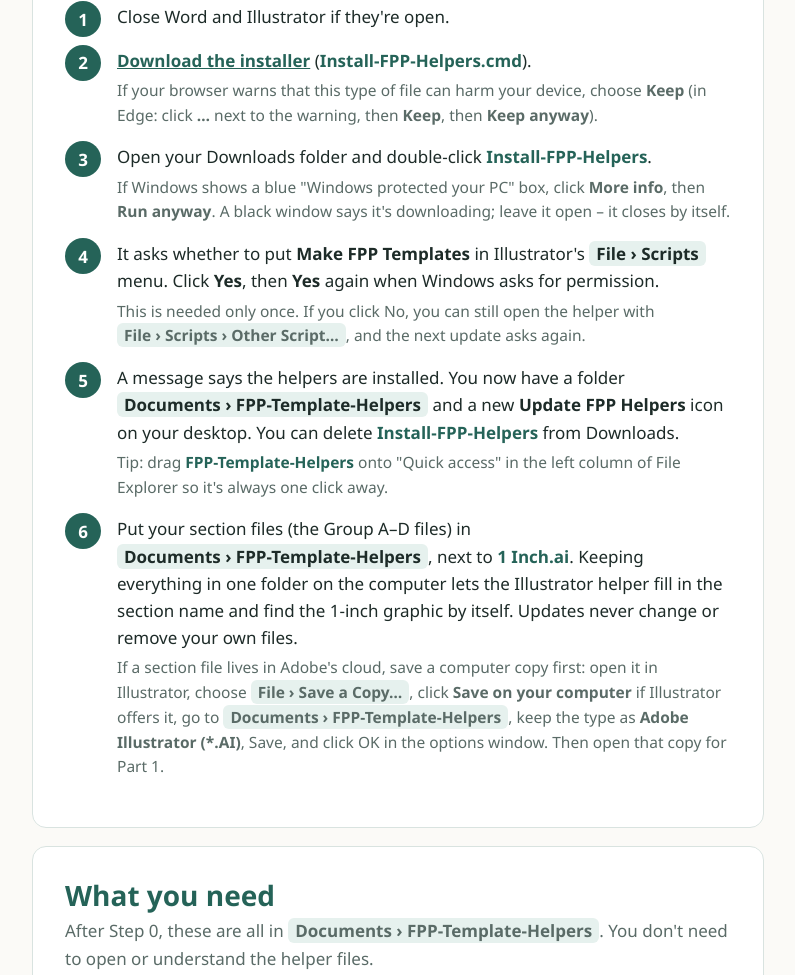
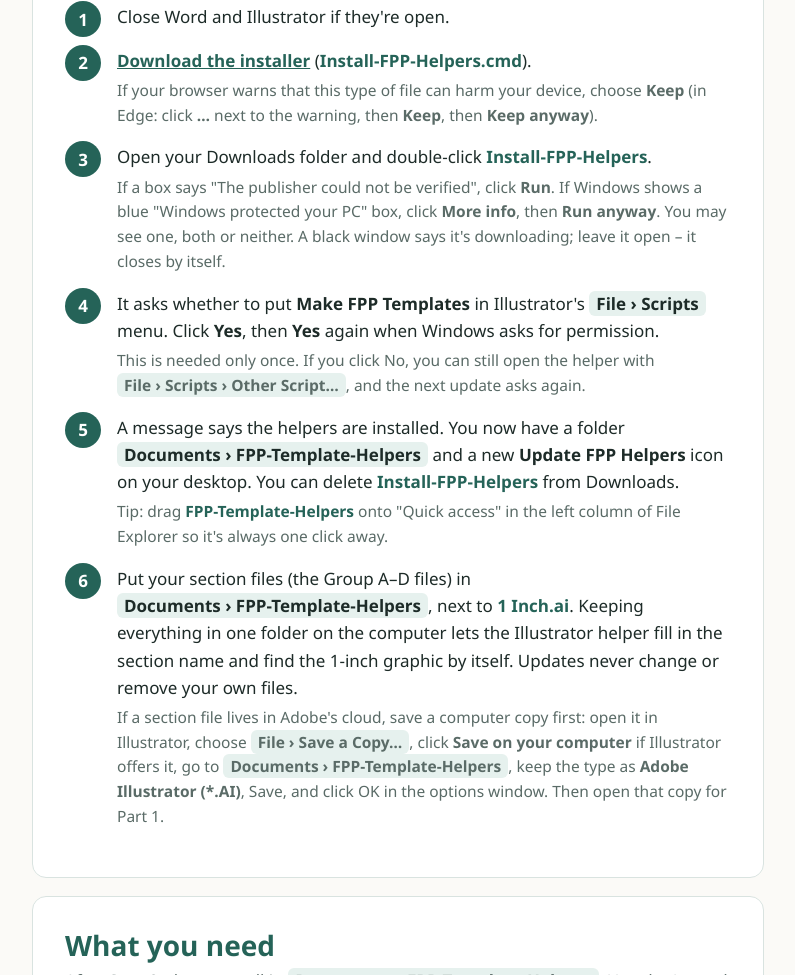
Before and after one commit to Rhialto74/fpp-template-helpers, a website: page docs/FPP-Template-Helpers-Guide.html in a window 1280 px wide. Shown: the part 726-1701 px from the top of the page, without its empty margins (242-1037 px from the left). Drawn offline with Linux system fonts and the light colour scheme.

Commit message:
Guide: mention the "publisher could not be verified" prompt in Step 0
Windows shows it for the unsigned downloaded installer, separately from
the SmartScreen "Windows protected your PC" box.

Co-Authored-By: Claude Opus 5.5 <noreply@anthropic.com>

```diff
--- a/docs/FPP-Template-Helpers-Guide.html
+++ b/docs/FPP-Template-Helpers-Guide.html
@@ -114,7 +114,7 @@ footer{color:var(--soft);font-size:14px;padding:20px 0 40px}
     <li><a href="https://github.com/Rhialto74/fpp-template-helpers/releases/latest/download/Install-FPP-Helpers.cmd">Download the installer</a> (<span class="file">Install-FPP-Helpers.cmd</span>).
       <span class="see">If your browser warns that this type of file can harm your device, choose <b>Keep</b> (in Edge: click <b>…</b> next to the warning, then <b>Keep</b>, then <b>Keep anyway</b>).</span></li>
     <li>Open your Downloads folder and double-click <span class="file">Install-FPP-Helpers</span>.
-      <span class="see">If Windows shows a blue "Windows protected your PC" box, click <b>More info</b>, then <b>Run anyway</b>. A black window says it's downloading; leave it open – it closes by itself.</span></li>
+      <span class="see">If a box says "The publisher could not be verified", click <b>Run</b>. If Windows shows a blue "Windows protected your PC" box, click <b>More info</b>, then <b>Run anyway</b>. You may see one, both or neither. A black window says it's downloading; leave it open – it closes by itself.</span></li>
     <li>It asks whether to put <b>Make FPP Templates</b> in Illustrator's <span class="menu">File › Scripts</span> menu. Click <b>Yes</b>, then <b>Yes</b> again when Windows asks for permission.
       <span class="see">This is needed only once. If you click No, you can still open the helper with <span class="menu">File › Scripts › Other Script…</span>, and the next update asks again.</span></li>
     <li>A message says the helpers are installed. You now have a folder <span class="menu">Documents › FPP-Template-Helpers</span> and a new <b>Update FPP Helpers</b> icon on your desktop. You can delete <span class="file">Install-FPP-Helpers</span> from Downloads.
```
